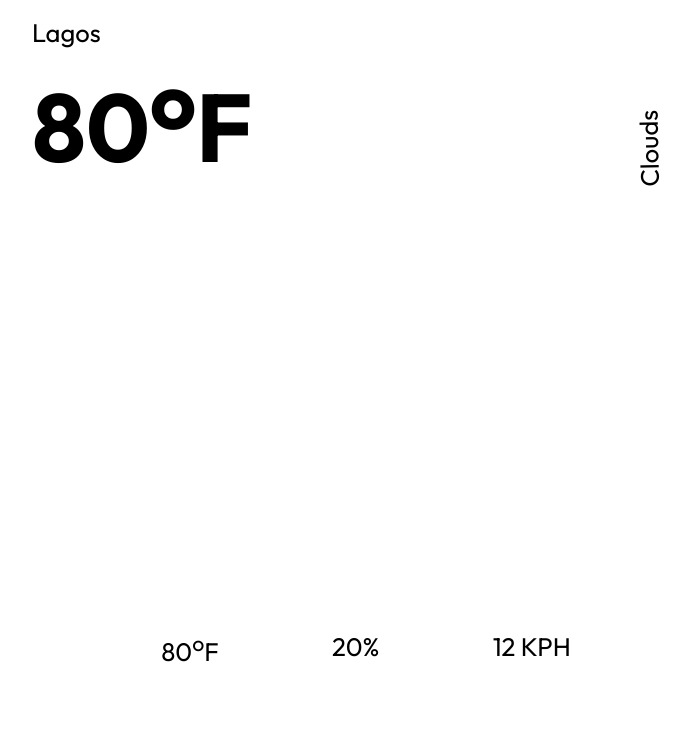
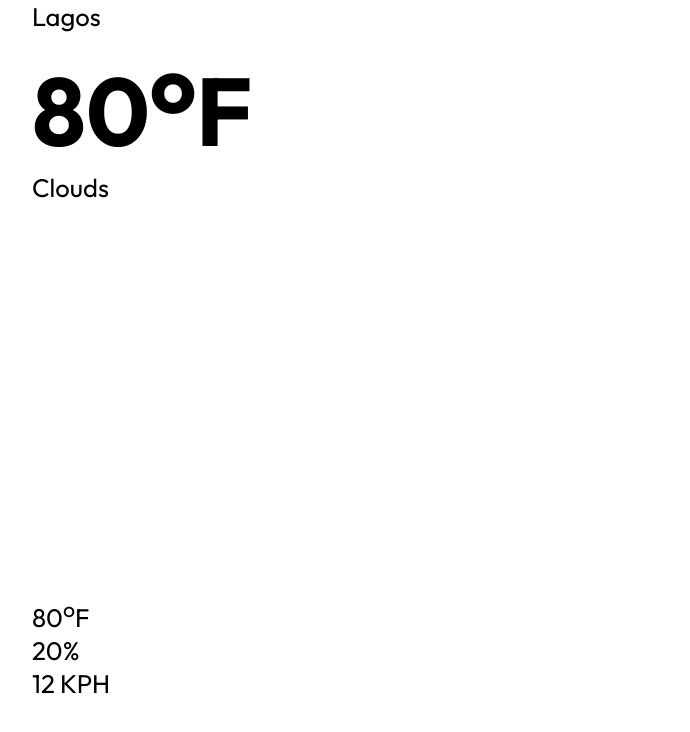
Before and after one commit to kafilat1210/Webstack---Portfolio-Project, a React (Create React App) app in the folder weather-app/: page / in a window 1280 px wide. Shown: the top 732 px of the page, without its empty margins (274-964 px from the left). Built offline with nearby package versions, Linux system fonts and the light colour scheme; the HTML template or start-up script is replaced by a standard one.

Commit message:
upgrade the interface

```diff
--- a/weather-app/src/index.css
+++ b/weather-app/src/index.css
@@ -56,20 +56,20 @@ h1 {
     flex-direction: column;
 }
 
-.App .top {
+.app .top {
 
     width: 100%;
     margin: 1rem auto;
 }
 
-.App .description {
+.app .description {
     position: relative;
     right: -90%;
     transform-origin: 0 0;
     transform: rotate(269deg);
 }
 
-.App .bottom {
+.app .bottom {
     display: flex;
     justify-content: space-evenly;
     text-align: center;
```
